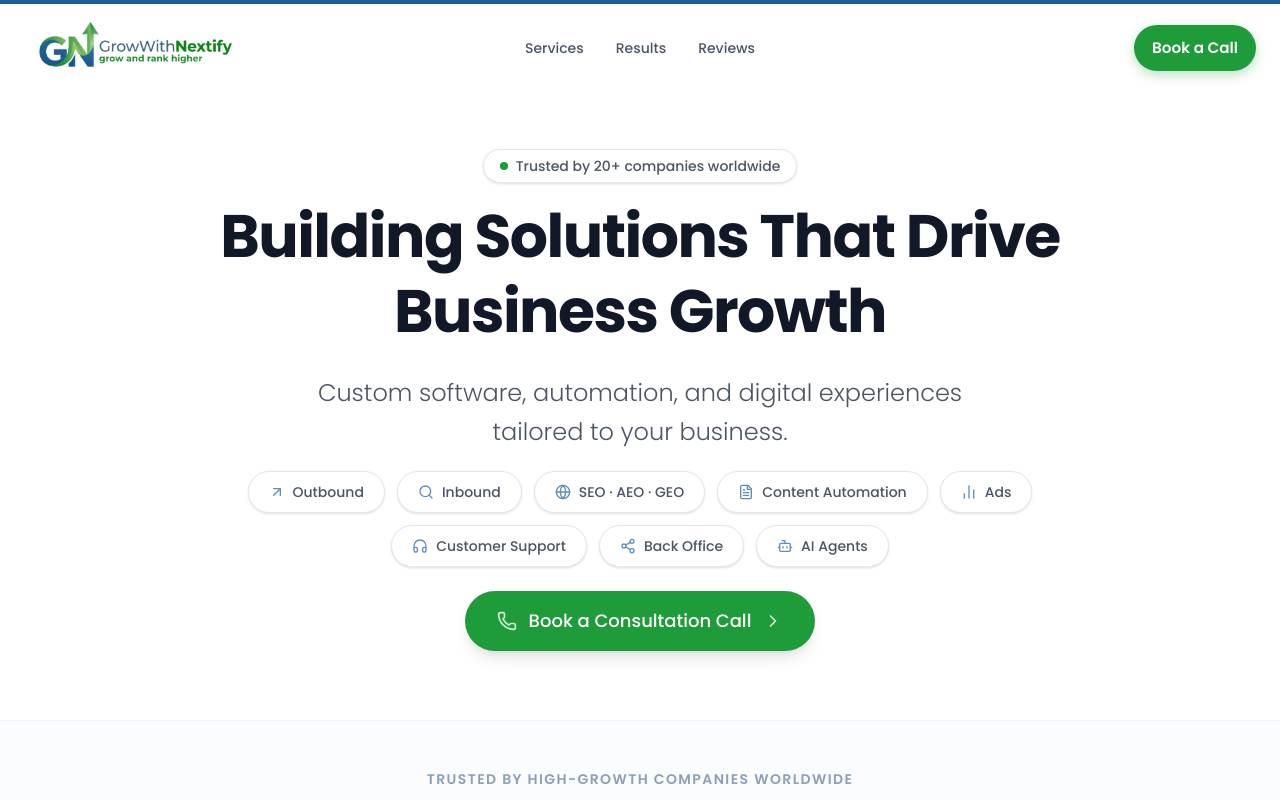
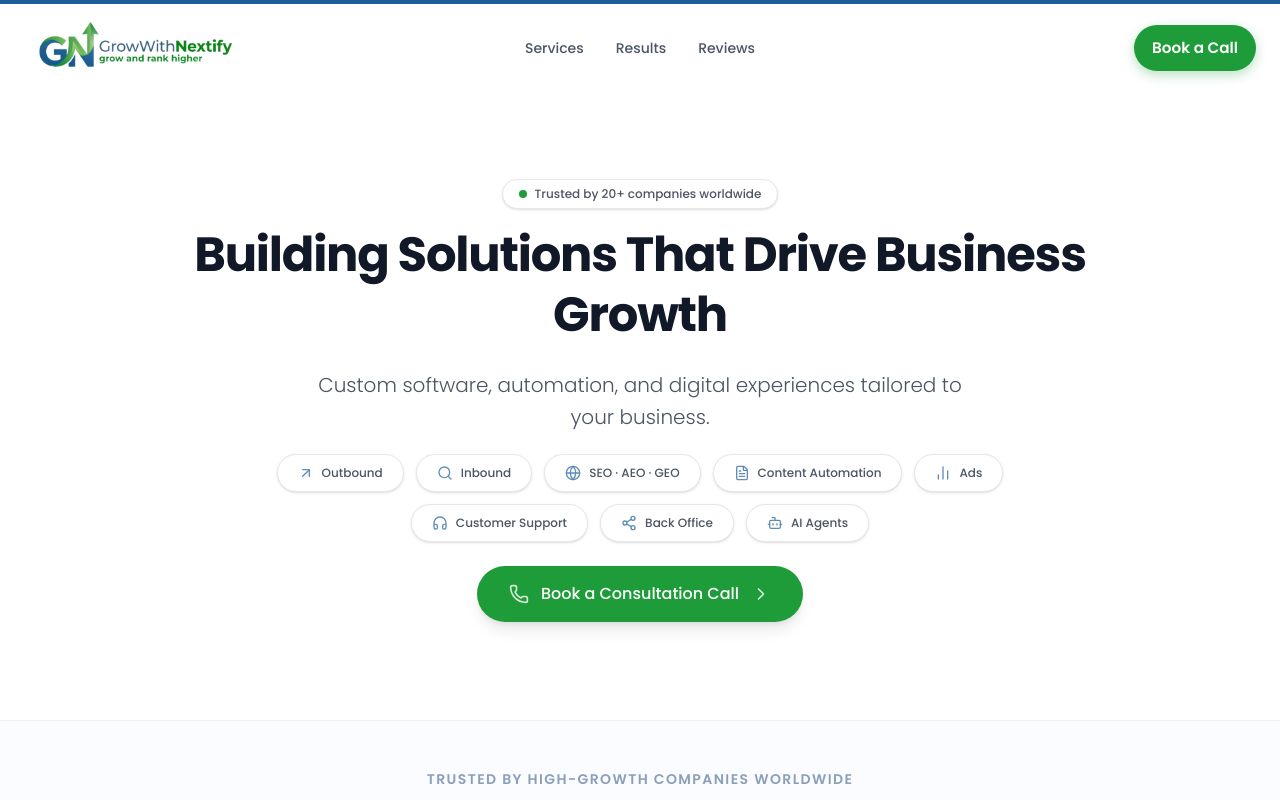
Before and after one commit to ahmad-ramzan/growwithnextify, a Next.js app: page / in a window 1280 px wide. Shown: the top 800 px of the page. Built offline with nearby package versions, Linux system fonts and the light colour scheme.

Commit message:
feat: implement HeroSection and CTASection components to landing page

```diff
--- a/src/components/CTASection.tsx
+++ b/src/components/CTASection.tsx
@@ -15,7 +15,7 @@ export default function CTASection() {
           initial={{ opacity: 0, y: 20 }}
           whileInView={{ opacity: 1, y: 0 }}
           viewport={{ once: true }}
-          className="text-4xl md:text-5xl font-bold text-gray-900 leading-tight tracking-tight"
+          className="text-3xl md:text-4xl font-bold text-gray-900 leading-tight tracking-tight"
         >
           Ready to Grow Your Business?
         </motion.h2>
--- a/src/components/HeroSection.tsx
+++ b/src/components/HeroSection.tsx
@@ -33,16 +33,16 @@ export default function HeroSection() {
         {/* Top Badge */}
         <div className="flex items-center gap-2 px-4 py-1.5 rounded-full border border-[var(--border)] bg-white mb-4 shadow-sm">
           <div className="w-2 h-2 rounded-full bg-[var(--brand-primary)]"></div>
-          <span className="text-sm text-[var(--text-secondary)] font-medium">Trusted by 20+ companies worldwide</span>
+          <span className="text-xs text-[var(--text-secondary)] font-medium">Trusted by 20+ companies worldwide</span>
         </div>
 
         {/* Heading */}
-        <h1 className="text-4xl md:text-5xl lg:text-6xl font-bold text-[var(--text-primary)] leading-tight mb-6 tracking-tight">
+        <h1 className="text-3xl md:text-4xl lg:text-5xl font-bold text-[var(--text-primary)] leading-tight mb-6 tracking-tight">
           Building Solutions That Drive Business Growth
         </h1>
 
         {/* Subheading */}
-        <p className="text-xl md:text-2xl text-[var(--text-secondary)] font-light max-w-2xl leading-relaxed mb-5 text-center">
+        <p className="text-lg md:text-xl text-[var(--text-secondary)] font-light max-w-2xl leading-relaxed mb-5 text-center">
           Custom software, automation, and digital experiences tailored to your business.
         </p>
 
@@ -53,7 +53,7 @@ export default function HeroSection() {
             return (
               <div
                 key={index}
-                className="flex items-center gap-2 px-5 py-2.5 rounded-full border border-[var(--border)] bg-white shadow-sm text-sm font-medium text-[var(--text-secondary)] hover:border-gray-300 transition-colors"
+                className="flex items-center gap-2 px-5 py-2.5 rounded-full border border-[var(--border)] bg-white shadow-sm text-xs font-medium text-[var(--text-secondary)] hover:border-gray-300 transition-colors"
               >
                 <Icon size={16} className="text-[var(--brand-secondary)] opacity-70" />
                 {pill.name}
@@ -67,7 +67,7 @@ export default function HeroSection() {
           href="https://calendly.com/sal-growwithnextify/30min"
           target="_blank"
           rel="noopener noreferrer"
-          className="flex items-center gap-3 px-8 py-4 rounded-full bg-[var(--brand-primary)] hover:bg-[var(--brand-primary-alt)] text-white font-medium text-lg transition-all shadow-lg hover:shadow-xl hover:-translate-y-0.5"
+          className="flex items-center gap-3 px-8 py-4 rounded-full bg-[var(--brand-primary)] hover:bg-[var(--brand-primary-alt)] text-white font-medium text-base transition-all shadow-lg hover:shadow-xl hover:-translate-y-0.5"
         >
           <Phone size={20} className="text-white/80" />
           Book a Consultation Call
```
